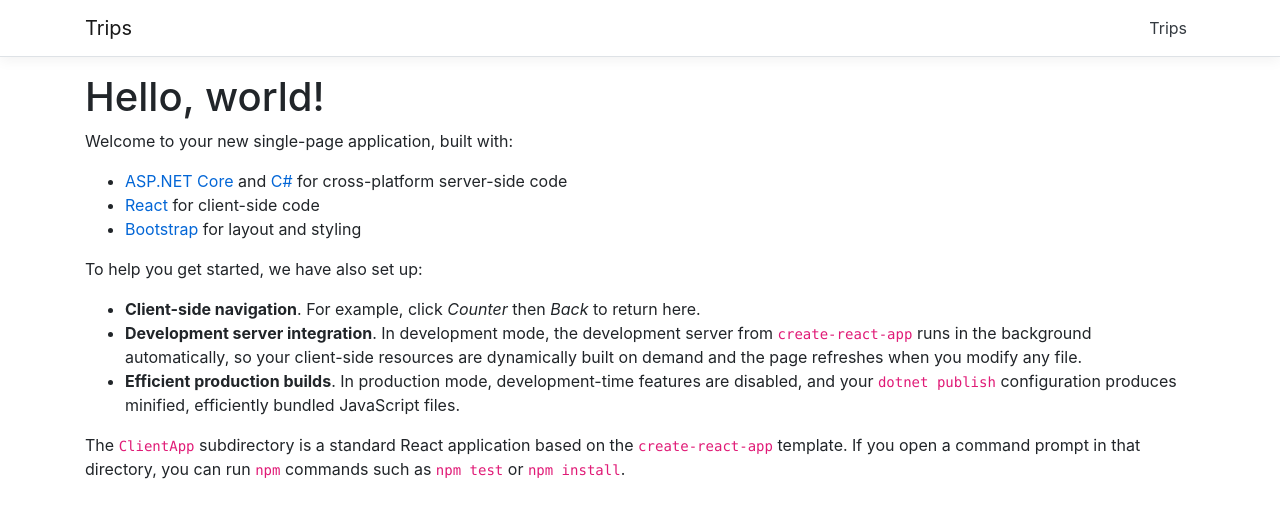
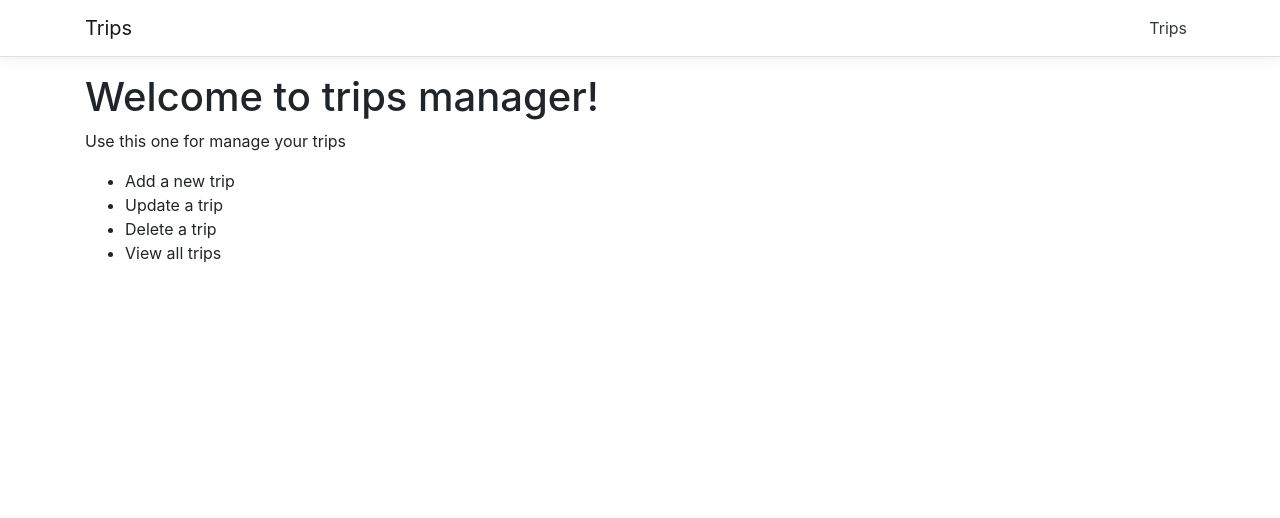
Before and after one commit to nvdhau/.net-react-app, a React (Create React App) app in the folder ClientApp/: page / in a window 1280 px wide. Shown: the top 518 px of the page. Built offline with nearby package versions, Linux system fonts and the light colour scheme.

Commit message:
implemented view all trips feature

```diff
--- a/ClientApp/src/App.js
+++ b/ClientApp/src/App.js
@@ -17,7 +17,7 @@
         <Route exact path='/' component={Home} />
         <Route path='/counter' component={Counter} />
         <Route path='/fetch-data' component={FetchData} />
-        <Route path='/trips' component={Trips} />
+        <Route exact path='/trips' component={Trips} />
       </Layout>
     );
   }
--- a/ClientApp/src/components/Home.js
+++ b/ClientApp/src/components/Home.js
@@ -6,20 +6,14 @@
   render () {
     return (
       <div>
-        <h1>Hello, world!</h1>
-        <p>Welcome to your new single-page application, built with:</p>
+        <h1>Welcome to trips manager!</h1>
+        <p>Use this one for manage your trips</p>
         <ul>
-          <li><a href='https://get.asp.net/'>ASP.NET Core</a> and <a href='https://msdn.microsoft.com/en-us/library/67ef8sbd.aspx'>C#</a> for cross-platform server-side code</li>
-          <li><a href='https://facebook.github.io/react/'>React</a> for client-side code</li>
-          <li><a href='http://getbootstrap.com/'>Bootstrap</a> for layout and styling</li>
+          <li>Add a new trip</li>
+          <li>Update a trip</li>
+          <li>Delete a trip</li>
+          <li>View all trips</li>
         </ul>
-        <p>To help you get started, we have also set up:</p>
-        <ul>
-          <li><strong>Client-side navigation</strong>. For example, click <em>Counter</em> then <em>Back</em> to return here.</li>
-          <li><strong>Development server integration</strong>. In development mode, the development server from <code>create-react-app</code> runs in the background automatically, so your client-side resources are dynamically built on demand and the page refreshes when you modify any file.</li>
-          <li><strong>Efficient production builds</strong>. In production mode, development-time features are disabled, and your <code>dotnet publish</code> configuration produces minified, efficiently bundled JavaScript files.</li>
-        </ul>
-        <p>The <code>ClientApp</code> subdirectory is a standard React application based on the <code>create-react-app</code> template. If you open a command prompt in that directory, you can run <code>npm</code> commands such as <code>npm test</code> or <code>npm install</code>.</p>
       </div>
     );
   }
--- a/ClientApp/src/components/Trip/Trips.js
+++ b/ClientApp/src/components/Trip/Trips.js
@@ -9,6 +9,17 @@
       trips: [],
       loading: true,
     }
+  }
+
+  componentDidMount(){
+    this.populateTripsData();
+  }
+
+  async populateTripsData(){
+    let reponse = await fetch("api/Trips/GetTrips");
+    const trips = await reponse.json();
+
+    this.setState({trips, loading: false});
   }
 
   renderAllTripsTable(trips){
@@ -24,13 +35,19 @@
           </tr>
         </thead>
         <tbody>
-        <tr>
-          <td>a</td>
-          <td>a</td>
-          <td>a</td>
-          <td>a</td>
-          <td>-</td>
-          </tr>
+          {
+            trips.map(trip => (
+              <tr key={trip.id}>
+                <td>{trip.name}</td>
+                <td>{trip.description}</td>
+                <td>{new Date(trip.dateStarted).toLocaleDateString()}</td>
+                <td>{trip.dateCompleted ?
+                new Date(trip.dateCompleted).toLocaleDateString()
+                : '-'}</td>
+                <td> - </td>
+              </tr>
+            ))
+          }
         </tbody>
       </table>
     );
```
